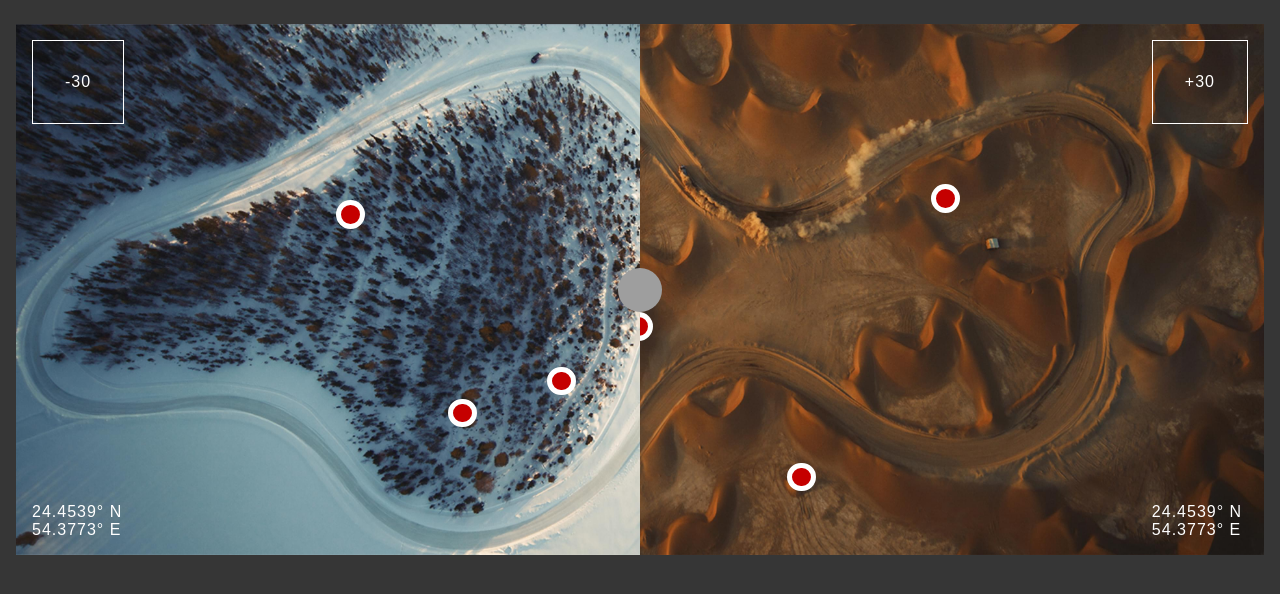
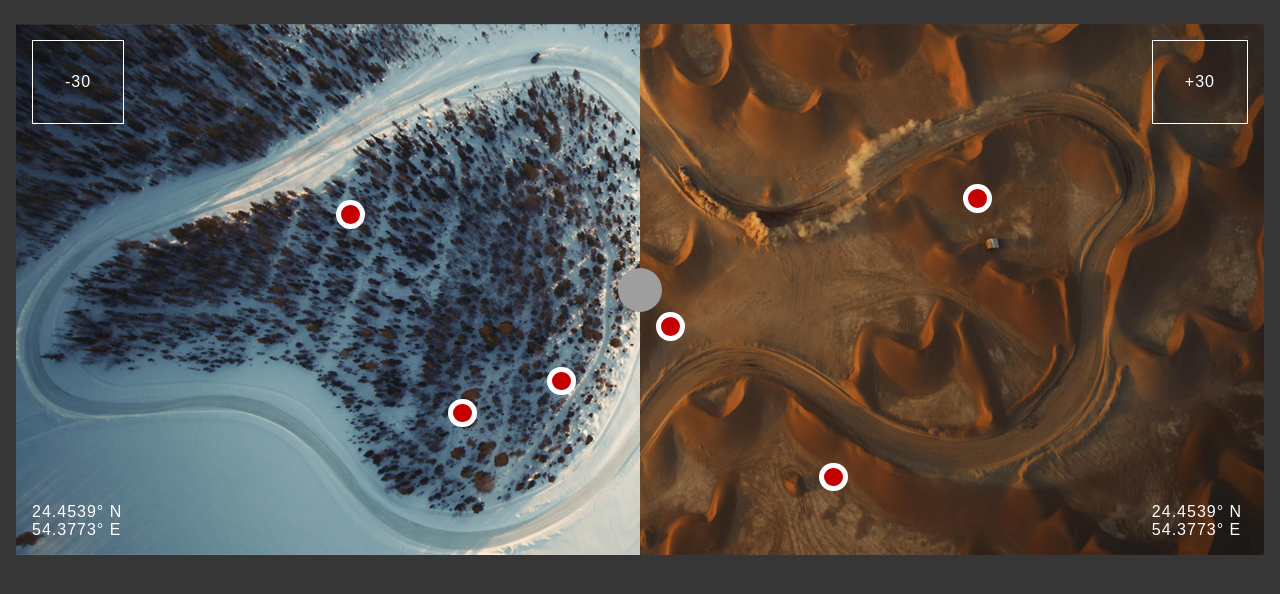
Before and after one commit to vipin23-sourse/Photo-Comparison-Slider, a plain HTML site: page index.html in a window 1280 px wide. Drawn offline with nearby package versions, Linux system fonts and the light colour scheme; grey boxes are pictures that could not be loaded.

Commit message:
dot movement fixed

```diff
--- a/main.scss
+++ b/main.scss
@@ -208,8 +208,10 @@ Primary style
       height: 100%;
       z-index: 4;
 
+
+
       &--desert{
-         right: 0;
+         right: -32px;
          top: 0;
       }
 
@@ -220,6 +222,7 @@ Primary style
           background-color: #c50000;
           border: 5px solid #fff;
           position: absolute;
+          cursor: pointer;
 
 
           &--1{
```
Also changed, not shown: main.css, 1 other file.
